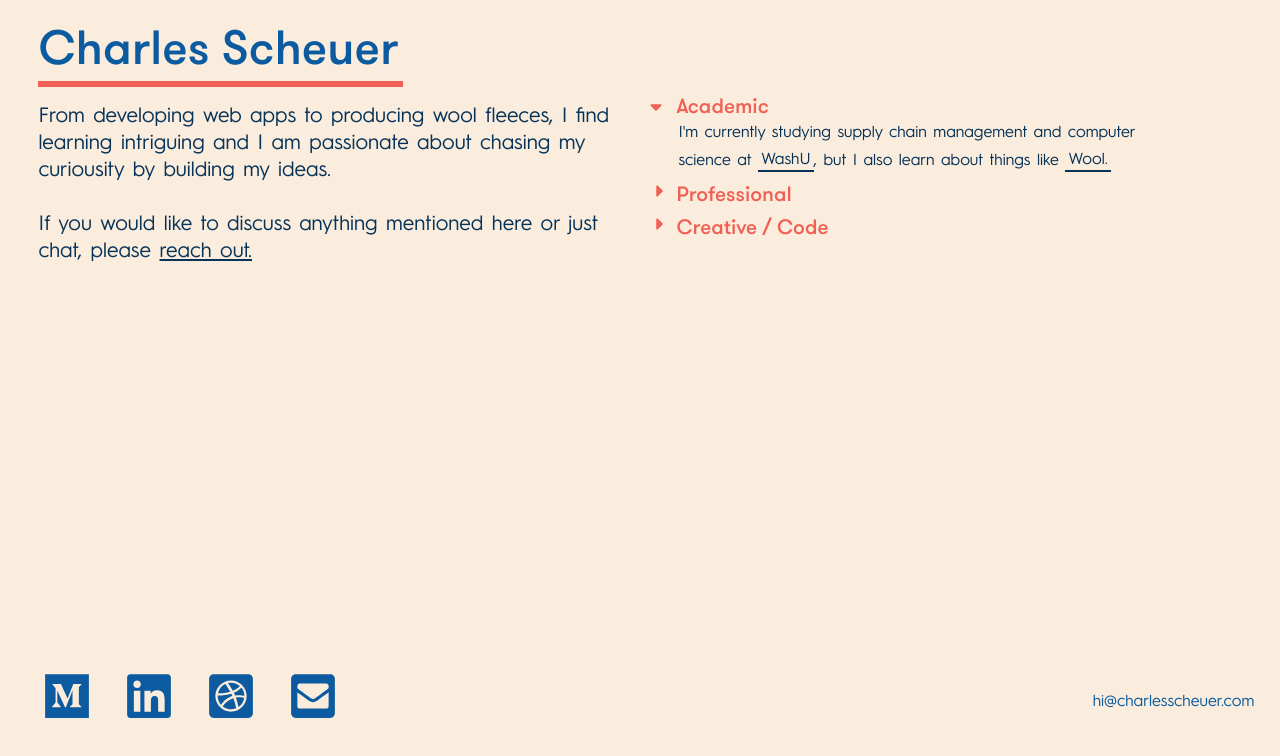
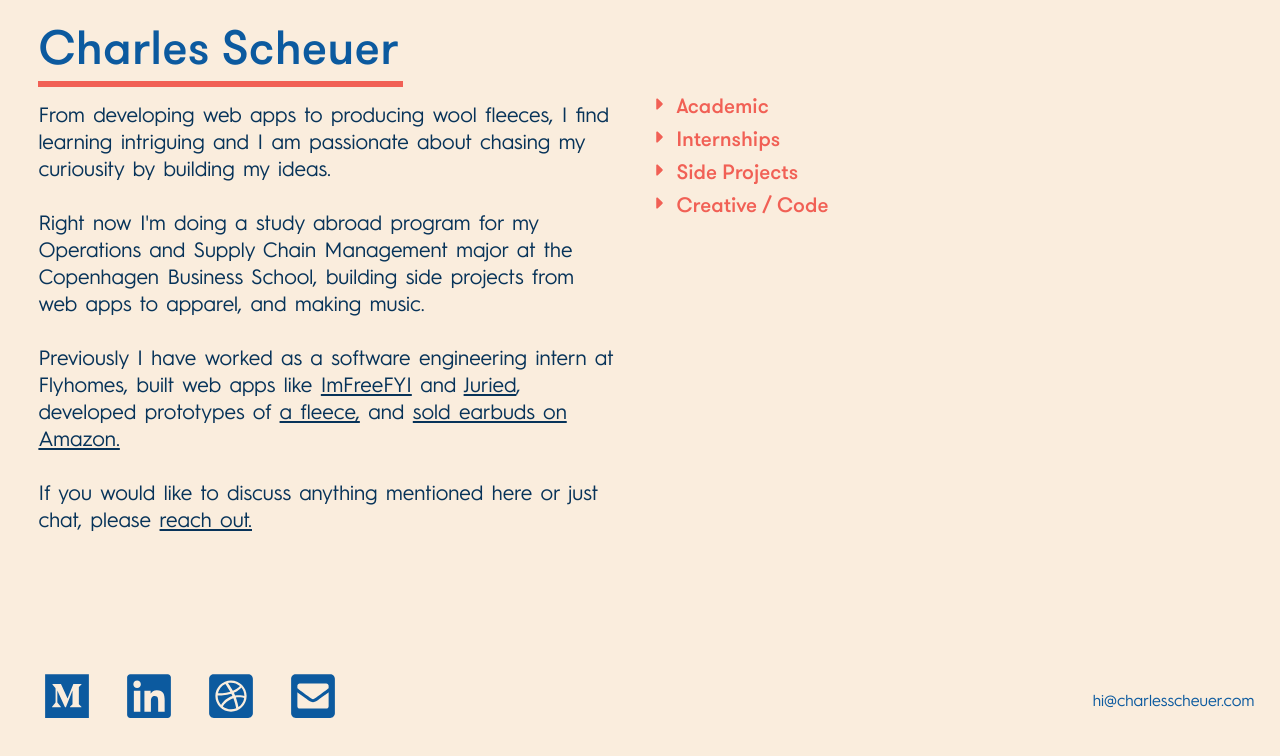
Before and after one commit to charlesscheuer/homepage-react-app, a React (Create React App) app: page / in a window 1280 px wide. Shown: the top 756 px of the page. Built offline with nearby package versions, Linux system fonts and the light colour scheme.

Commit message:
add bio change

```diff
--- a/src/Bio.jsx
+++ b/src/Bio.jsx
@@ -1,17 +1,51 @@
-import React from 'react';
+import React from "react";
 
 export default function Bio() {
   return (
-    <p className='about'>
+    <p className="about">
       From developing web apps to producing wool fleeces, I find learning
       intriguing and I am passionate about chasing my curiousity by building my
       ideas. <br />
       <br />
-      If you would like to discuss anything mentioned here or just chat, please{' '}
+      Right now I'm doing a study abroad program for my Operations and Supply
+      Chain Management major at the Copenhagen Business School, building side
+      projects from web apps to apparel, and making music.
+      <br />
+      <br />
+      Previously I have worked as a software engineering intern at Flyhomes,
+      built web apps like{" "}
+      <a className="about_email" href="https://www.imfree.fyi/" target="_blank">
+        ImFreeFYI
+      </a>{" "}
+      and{" "}
+      <a className="about_email" href="https://www.juried.co/" target="_blank">
+        Juried
+      </a>
+      , developed prototypes of{" "}
       <a
-        href='Mailto:hi@charlesscheuer.com'
-        title='email me'
-        className='about_email'
+        href="https://rocketapparel.company/"
+        title="Check out the original site here."
+        className="about_email"
+        target="blank"
+      >
+        a fleece,
+      </a>{" "}
+      and{" "}
+      <a
+        href="https://medium.com/swlh/lessons-learned-selling-cheap-electronics-on-amazon-7941dfe3eaac"
+        title="lessons learned selling $30,000 worth of earbuds."
+        className="about_email"
+        target="blank"
+      >
+        sold earbuds on Amazon.
+      </a>
+      <br />
+      <br />
+      If you would like to discuss anything mentioned here or just chat, please{" "}
+      <a
+        href="Mailto:hi@charlesscheuer.com"
+        title="email me"
+        className="about_email"
       >
         reach out.
       </a>
--- a/src/Projects.jsx
+++ b/src/Projects.jsx
@@ -1,33 +1,33 @@
-import React, { Component } from 'react';
-import { withRouter, Link } from 'react-router-dom';
+import React, { Component } from "react";
+import { withRouter, Link } from "react-router-dom";
 
-import ToggleArrow from './ToggleArrow.jsx';
+import ToggleArrow from "./ToggleArrow.jsx";
 
 class Projects extends Component {
   constructor(props) {
     super(props);
     this.state = {
-      active: 0
+      active: null
     };
   }
 
   renderAcademics = () => {
     return (
-      <p class='portfolio_paragraph'>
-        I'm currently studying supply chain management and computer science at{' '}
+      <p class="portfolio_paragraph">
+        I'm currently studying supply chain management and computer science at{" "}
         <a
-          href='https://wustl.edu/'
-          title='I am studying business and computer science at Washington University in St. Louis.'
-          class='portfolio_link'
-          target='blank'
+          href="https://wustl.edu/"
+          title="I am studying business and computer science at Washington University in St. Louis."
+          class="portfolio_link"
+          target="blank"
         >
           WashU
         </a>
-        , but I also learn about things like{' '}
+        , but I also learn about things like{" "}
         <a
-          class='portfolio_link'
+          class="portfolio_link"
           title="I'm learning about the ecological impacts of increased demand for cashmere and the issues presented by overgrazing."
-          href='https://medium.com/@charlieschr/wool-research-ddcca8036458'
+          href="https://medium.com/@charlieschr/wool-research-ddcca8036458"
         >
           Wool.
         </a>
@@ -35,82 +35,158 @@ class Projects extends Component {
     );
   };
 
+  renderRecommendations = () => {
+    return [
+      <h4 class="portfolio_subhead">
+        Stepen Wald – Senior Product Manager @ Flyhomes
+      </h4>,
+      <p class="portfolio_paragraph">
+        "I had the pleasure of working with Charles over the summer of 2019 at
+        Flyhomes. Charles was a Developer on our customer systems team for which
+        I was a Product Manager. The team is responsible for our client facing
+        websites, landing pages, search, and account experiences. In short,
+        Charles was an amazing teammate, an impressive individual contributor,
+        and any company would be lucky to have him on their team. Over the
+        course of the summer Charles ramp was impressively quick. He quickly
+        integrated with the team and started contributing meaningful features in
+        only a week or so. His accomplishments include rebuilding the home
+        listing details pages, building a new tour booking client flow,
+        performance optimizations, and improving our mobile-web map. Each of
+        these features were delivered with a sense of craftsmanship and polish -
+        from minute animations of text and buttons to fluid page transitions.
+        The things that really stuck out to me were Charles work ethic and his
+        customer empathy. Charles was eager to make an impact and jump in on
+        random bugs and projects throughout the whole summer. He worked
+        diligently and collaboratively to get projects done on tight deadlines
+        helping drive implementation discussions to arrive at the best
+        solutions. He became my go-to engineer for quick fixes - able to quickly
+        root cause, devise solutions and deploy. But -- and what I really
+        appreciated as a Product Manager, was Charles sense of customer empathy.
+        Often times Charles would think through the product and customer flows
+        as he was working through the project and propose enhancements &
+        improvements. Any company would be lucky to have to have Charles on
+        their team."
+      </p>,
+      <h4 class="portfolio_subhead">
+        Alexis Okamura – Software Engineer @ Flyhomes
+      </h4>,
+      <p class="portfolio_paragraph">
+        "While working at Flyhomes I had the chance to work directly with
+        Charles. And although our time working together was short, Charles was a
+        fantastic intern. To put it simply, he was thrown into a fire and was
+        expected to hit the ground running, and he did exactly that. Charles was
+        a self-starter, quick at learning our tech stack and was always eager to
+        help out whenever he could. When facing roadblocks he knew the right
+        questions to ask and needed little direction to move forward. I
+        definitely recommend Charles and I hope that we will someday cross paths
+        again!"
+      </p>
+    ];
+  };
+
+  renderProjects = () => {
+    return (
+      <ul class="portfolio_paragraph">
+        <li class="portfolio_item">
+          <a
+            href="https://www.imfree.fyi"
+            title="Meeting schedule app"
+            class="portfolio_link"
+            target="blank"
+          >
+            ImFreeFYI:
+          </a>{" "}
+          a web app to find a mutual meeting time with no sign up necessary.
+          Received 289 upvotes on ProductHunt, grew from 0-400 all time users
+          over the course of 3 months, consistently 2-5 users per day.
+        </li>
+        <li class="portfolio_item">
+          <a
+            href="https://rocketapparel.company/"
+            title="Check out the original site here."
+            class="portfolio_link"
+            target="blank"
+          >
+            Rocket Apparel:
+          </a>{" "}
+          my fleece brand creation. This project started a few years ago when I
+          made the logo in my graphic design class. I always wanted to use the
+          logo for a clothing brand and, after learning about private labeling
+          through my experience selling on Amazon, I built a prototype of a
+          quarter zip fleece. After testing the click-through-rate for this
+          fleece, I decided to iterate on the concept and develop embroidered
+          t-shirts. I am currently building a new website for the brand while I
+          am studying abroad and plan to relaunch in the summer of 2020.
+        </li>
+        <li class="portfolio_item">
+          <a
+            href="https://juried.co/home"
+            title="Juried."
+            class="portfolio_link"
+            target="blank"
+          >
+            Juried:
+          </a>{" "}
+          Juried is a friend inspired by a friend of mine asking me "What if we
+          built a curated newsletter of fine art for sale?" I was intrigued by
+          the idea, so over winter break of 2019-2020 we built it and are
+          currently developing our list of featured artists.
+        </li>
+
+        <li class="portfolio_item">
+          <a
+            href="https://medium.com/swlh/lessons-learned-selling-cheap-electronics-on-amazon-7941dfe3eaac"
+            title="My experience with private labeling / selling on Amazon."
+            class="portfolio_link"
+            target="blank"
+          >
+            Amazon private labeling:
+          </a>{" "}
+          during my freshman summer, I sold private label bluetooth earbuds on
+          Amazon. These are the lessons I learned selling all 2,400 units in two
+          months.
+        </li>
+      </ul>
+    );
+  };
+
   renderProfessional = () => {
     return [
-      <h4 class='portfolio_subhead'>Projects</h4>,
-      <ul class='portfolio_paragraph'>
-        <li class='portfolio_item'>
+      <ul class="portfolio_paragraph">
+        <li class="portfolio_item">
           <a
-            href='https://www.imfree.fyi'
-            title='Meeting schedule app'
-            class='portfolio_link'
-            target='blank'
-          >
-            Meeting schedule app:
-          </a>{' '}
-          I built an app to allow individuals to find a mutual meeting time
-          without signing up
-        </li>
-        <li class='portfolio_item'>
-          <a
-            href='https://medium.com/@charlieschr/rocket-apparel-c16b4864b74'
-            title='Check out my thought process here.'
-            class='portfolio_link'
-            target='blank'
-          >
-            Rocket Apparel:
-          </a>{' '}
-          my fleece brand creation
-        </li>
-
-        <li class='portfolio_item'>
-          <a
-            href='https://medium.com/swlh/lessons-learned-selling-cheap-electronics-on-amazon-7941dfe3eaac'
-            title='My experience with private labeling / selling on Amazon.'
-            class='portfolio_link'
-            target='blank'
-          >
-            Amazon private labeling:
-          </a>{' '}
-          lessons learned selling 2,400 earbuds on Amazon
-        </li>
-      </ul>,
-      <h4 class='portfolio_subhead'>Internships</h4>,
-      <ul class='portfolio_paragraph'>
-        <li class='portfolio_item'>
-          <a
-            href='https://www.flyhomes.com/'
-            title='Summer 2019 software engineering internship.'
-            class='portfolio_link'
-            target='blank'
+            href="https://www.flyhomes.com/"
+            title="Summer 2019 software engineering internship."
+            class="portfolio_link"
+            target="blank"
           >
             Flyhomes:
-          </a>{' '}
-          Software engineering internship during summer of 2019. Worked across
+          </a>{" "}
+          Software engineering internship during summer of 2019. I worked across
           the full stack (React & Ruby on Rails / postgresQL) to implement new
           features and improve the performance of existing ones.
         </li>
-        <li class='portfolio_item'>
+        <li class="portfolio_item">
           <a
-            href='https://www.backbayaudio.com/'
-            title='Summer 2018 internship. I worked with a WashU alumnus who has his own private labeling audio brand on Amazon.'
-            class='portfolio_link'
-            target='blank'
+            href="https://www.backbayaudio.com/"
+            title="Summer 2018 internship. I worked with a WashU alumnus who has his own private labeling audio brand on Amazon."
+            class="portfolio_link"
+            target="blank"
           >
             Back Bay Audio:
-          </a>{' '}
+          </a>{" "}
           learned how to source private label products and get them ranked on
           Amazon's search engine.
         </li>
-        <li class='portfolio_item'>
+        <li class="portfolio_item">
           <a
-            href='https://www.yournational.com/'
-            title='Summer 2018 internship. I worked with a $200m producer and did analysis on structured products.'
-            class='portfolio_link'
-            target='blank'
+            href="https://www.yournational.com/"
+            title="Summer 2018 internship. I worked with a $200m producer and did analysis on structured products."
+            class="portfolio_link"
+            target="blank"
           >
             National Securities:
-          </a>{' '}
+          </a>{" "}
           performed research on structured products and improved automation for
           a &#36;200m producer.
         </li>
@@ -120,52 +196,60 @@ class Projects extends Component {
 
   renderCreative = () => {
     return (
-      <p class='portfolio_paragraph'>
-        I like to{' '}
+      <p class="portfolio_paragraph">
+        I like to{" "}
         <a
-          href='https://dribbble.com/Charlesscheuer'
-          title='Check out some of my logo design work here.'
-          class='portfolio_link'
-          target='blank'
+          href="https://dribbble.com/Charlesscheuer"
+          title="Check out some of my logo design work here."
+          class="portfolio_link"
+          target="blank"
         >
           design,
-        </a>{' '}
-        <Link to='/code' title="Some code I've written" class='portfolio_link'>
+        </a>{" "}
+        <Link to="/code" title="Some code I've written" class="portfolio_link">
           code,
-        </Link>{' '}
-        and{' '}
+        </Link>{" "}
+        and{" "}
         <Link
-          to='/electronic'
-          title='In my free time, I like to make electronic music in Ableton live'
-          class='portfolio_link'
+          to="/electronic"
+          title="In my free time, I like to make electronic music in Ableton live"
+          class="portfolio_link"
         >
-          produce electronic music.{' '}
+          produce electronic music.{" "}
         </Link>
       </p>
     );
   };
 
   activeChangeHandler = changeTo => {
+    if (changeTo === this.state.active) {
+      this.props.history.push("/");
+      this.setState({
+        active: null
+      });
+    } else {
       if (changeTo === 0) {
-      this.props.history.push('/Academic');
+        this.props.history.push("/Academic");
       } else if (changeTo === 1) {
-      this.props.history.push('/Professional');
+        this.props.history.push("/Professional");
+      } else if (changeTo === 3) {
+        this.props.history.push("/Projects");
       } else if (changeTo === 2) {
-      this.props.history.push('/Creative');
+        this.props.history.push("/Creative");
       }
 
       this.setState({
         active: changeTo
       });
+    }
   };
 
   pushToCodePage = () => {
-    this.props.history.push('/code');
+    this.props.history.push("/code");
   };
 
   componentDidMount() {
     const { category } = this.props;
-    console.log(category);
     if (category && this.state.active !== category) {
       this.setState({ active: category });
     }
@@ -174,20 +258,31 @@ class Projects extends Component {
   render() {
     const { active } = this.state;
     return (
-      <div class='links'>
-        <div className='selector' onClick={() => this.activeChangeHandler(0)}>
+      <div class="links">
+        <div className="selector" onClick={() => this.activeChangeHandler(0)}>
           <ToggleArrow active={active === 0} />
-          <h2 class='portfolio'>Academic</h2>
+          <h2 class="portfolio">Academic</h2>
         </div>
         {active === 0 && this.renderAcademics()}
-        <div className='selector' onClick={() => this.activeChangeHandler(1)}>
+        <div className="selector" onClick={() => this.activeChangeHandler(1)}>
           <ToggleArrow active={active === 1} />
-          <h2 class='portfolio'>Professional</h2>
+          <h2 class="portfolio">Internships</h2>
         </div>
         {active === 1 && this.renderProfessional()}
-        <div className='selector' onClick={() => this.activeChangeHandler(2)}>
+        <div className="selector" onClick={() => this.activeChangeHandler(3)}>
+          <ToggleArrow active={active === 3} />
+          <h2 class="portfolio">Side Projects</h2>
+        </div>
+        {active === 3 && this.renderProjects()}
+        {/** <div className="selector" onClick={() => this.activeChangeHandler(2)}>
+          <ToggleArrow active={active === 3} />
+          <h2 class="portfolio">Recommendations</h2>
+        </>
+        {active === 3 && this.renderRecommendations()}
+     */}
+        <div className="selector" onClick={() => this.activeChangeHandler(2)}>
           <ToggleArrow active={active === 2} />
-          <h2 class='portfolio'>Creative / Code </h2>
+          <h2 class="portfolio">Creative / Code </h2>
         </div>
         {active === 2 && this.renderCreative()}
       </div>
--- a/src/SASS/_base.scss
+++ b/src/SASS/_base.scss
@@ -14,72 +14,77 @@ $color-primary: #0c5a9f;
 $color-secondary: #f16055;
 $color-tertiary: #073359;
 $color-light: #faeddd;
-$color-selection: #80f9e1;
+$color-selection: #0c5a9f;
 
 // FONT VARIABLES
-$font-display: 'Hurme Geometric Sans', sans-serif;
-$font-serif: 'Josefin Slab', serif;
-$font-head: 'GT Walsheim Pro', sans-serif;
+$font-display: "Hurme Geometric Sans", sans-serif;
+$font-serif: "Josefin Slab", serif;
+$font-head: "GT Walsheim Pro", sans-serif;
 
 @font-face {
-  font-family: 'Hurme Geometric Sans';
-  src: url('../hurme-geometric-sans/hurme_geometric_sans.woff') format('woff');
+  font-family: "Hurme Geometric Sans";
+  src: url("../hurme-geometric-sans/hurme_geometric_sans.woff") format("woff");
 }
 
 @font-face {
-  font-family: 'Hurme Geometric Sans';
-  src: url('../hurme-geometric-sans/hurme-geometric-sans-3-bold.woff')
-    format('woff');
+  font-family: "Hurme Geometric Sans";
+  src: url("../hurme-geometric-sans/hurme-geometric-sans-3-bold.woff")
+    format("woff");
   font-weight: bold;
 }
 
 @font-face {
-  font-family: 'Hurme Geometric Sans';
-  src: url('../hurme-geometric-sans/hurme_geometric_oblique.woff')
-    format('woff');
+  font-family: "Hurme Geometric Sans";
+  src: url("../hurme-geometric-sans/hurme_geometric_oblique.woff")
+    format("woff");
   font-style: italic;
 }
 
 @font-face {
-  font-family: 'Hurme Geometric Sans';
-  src: url('../hurme-geometric-sans/hurme-geometric-sans-3-regular.woff')
-    format('woff');
+  font-family: "Hurme Geometric Sans";
+  src: url("../hurme-geometric-sans/hurme-geometric-sans-3-regular.woff")
+    format("woff");
   font-weight: 400;
 }
 
 @font-face {
-  font-family: 'GT Walsheim Pro';
-  src: url('../GT-Walsheim/GT-Walsheim-Pro-Medium.woff') format('woff');
+  font-family: "GT Walsheim Pro";
+  src: url("../GT-Walsheim/GT-Walsheim-Pro-Medium.woff") format("woff");
   font-weight: bold;
 }
 
 @font-face {
-  font-family: 'GT Walsheim Pro';
-  src: url('../GT-Walsheim/GT-Walsheim-Pro-Regular.woff') format('woff');
+  font-family: "GT Walsheim Pro";
+  src: url("../GT-Walsheim/GT-Walsheim-Pro-Regular.woff") format("woff");
   font-weight: regular;
 }
 
 ::selection {
   background-color: $color-selection;
+  color: #fff;
 }
 
 /*** Mozilla based browsers ***/
 ::-moz-selection {
   background-color: $color-selection;
+  color: #fff;
 }
 
 /***For Other Browsers ***/
 ::-o-selection {
   background-color: $color-selection;
+  color: #fff;
 }
 
 ::-ms-selection {
   background-color: $color-selection;
+  color: #fff;
 }
 
 /*** For Webkit ***/
 ::-webkit-selection {
   background-color: $color-selection;
+  color: #fff;
 }
 
 body {
@@ -232,6 +237,12 @@ body {
   margin-top: 0.5rem;
   margin-bottom: 0;
   font-size: 1.3rem;
+  -webkit-touch-callout: none; /* iOS Safari */
+  -webkit-user-select: none; /* Safari */
+  -khtml-user-select: none; /* Konqueror HTML */
+  -moz-user-select: none; /* Old versions of Firefox */
+  -ms-user-select: none; /* Internet Explorer/Edge */
+  user-select: none;
 
   &_item {
     list-style: none;
```
Lines whose indentation alone changed are shown as unchanged.
